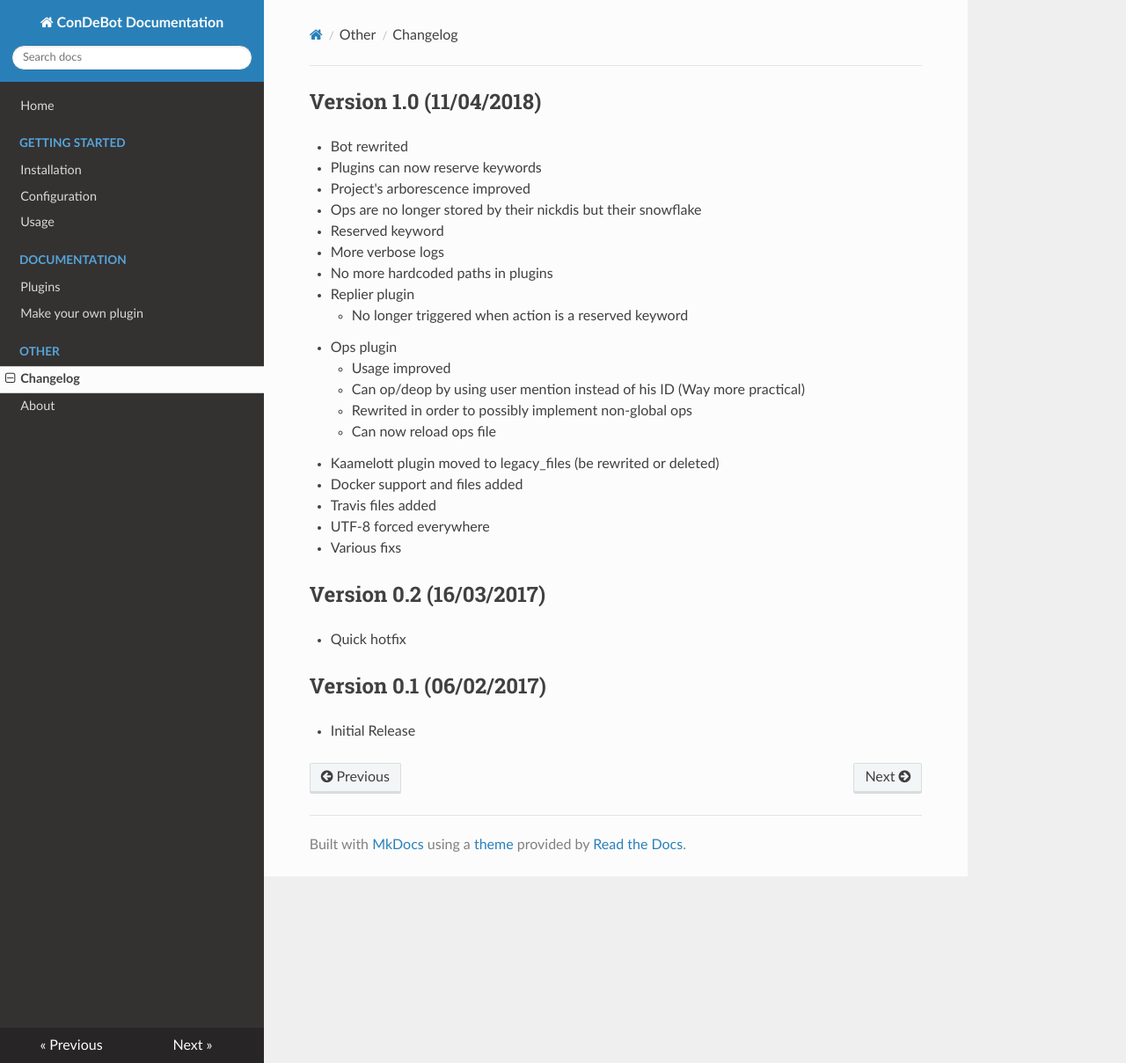
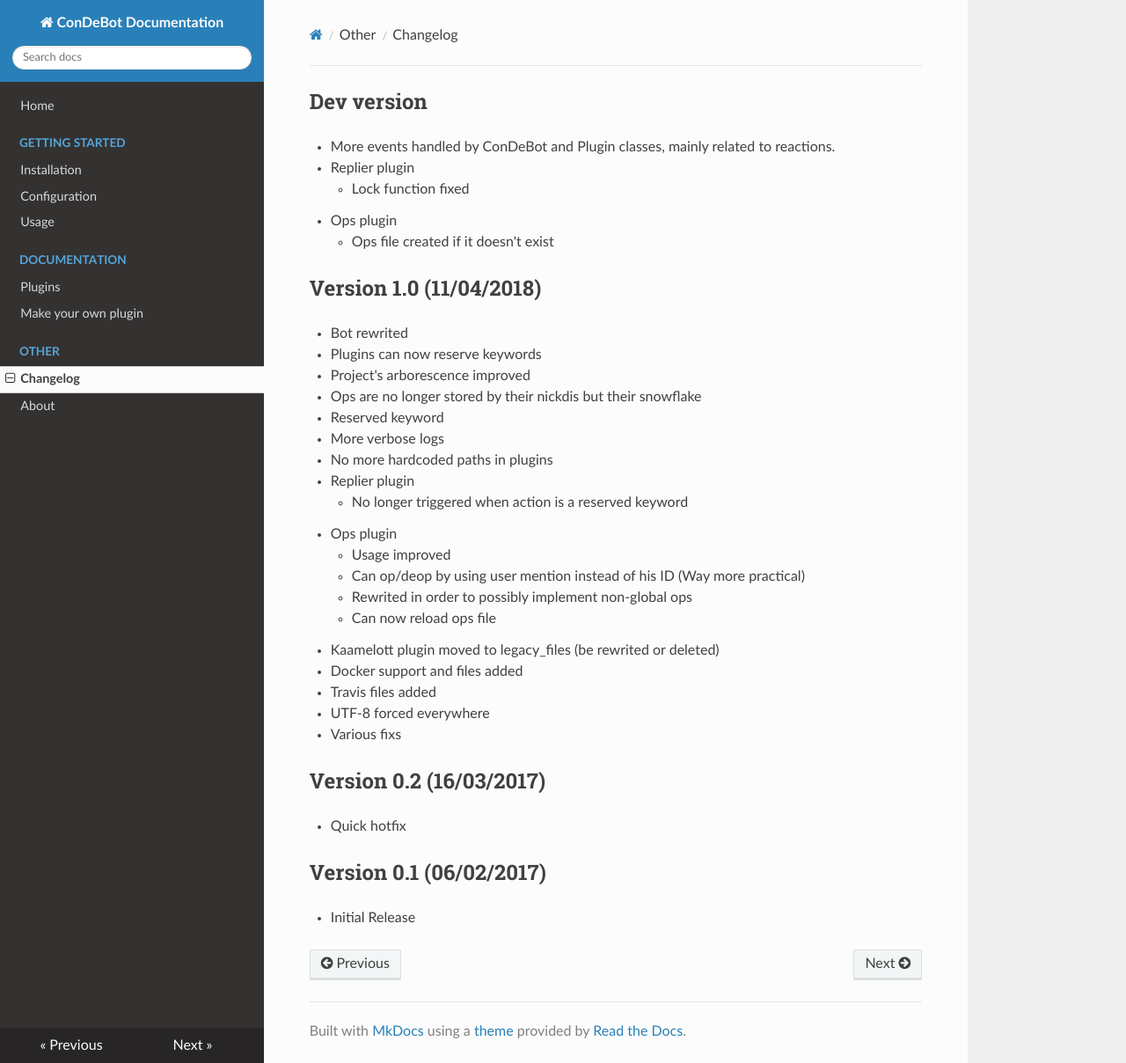
Before and after one commit to DasFranck/ConDeBot_Documentation, an MkDocs documentation site: the page built from docs/changelog.md, in a window 1280 px wide and 1208 px high. Shown: the whole window at 88% size. Built offline with MkDocs 1.6.1, drawn with Linux system fonts in a browser that asks for light colours; nearby versions of some CDN libraries; old or Windows-style settings are respelled for this version of MkDocs.

Commit message:
Update changelog

```diff
--- a/docs/changelog.md
+++ b/docs/changelog.md
@@ -1,3 +1,10 @@
+## Dev version
+- More events handled by ConDeBot and Plugin classes, mainly related to reactions.
+- Replier plugin
+    - Lock function fixed
+- Ops plugin
+    - Ops file created if it doesn't exist
+
 ## Version 1.0 (11/04/2018)
 - Bot rewrited
 - Plugins can now reserve keywords
```
